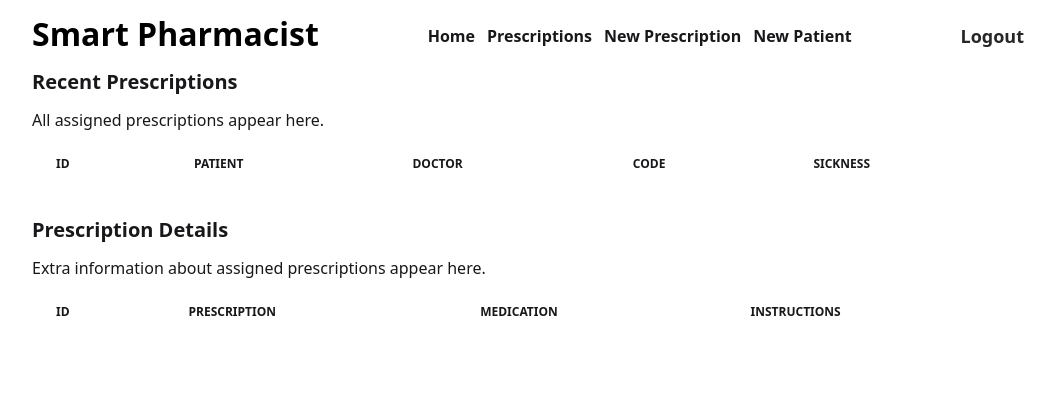
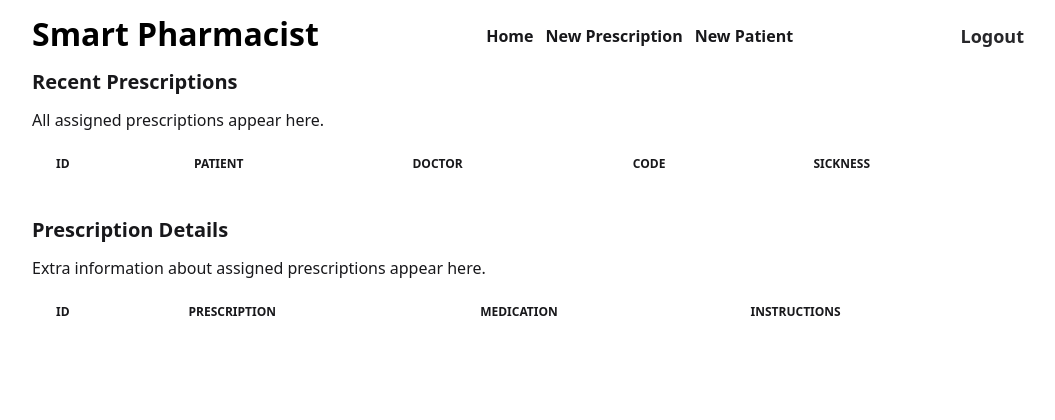
Before and after one commit to Victor-M16/Smart-Pharmacist, a Django app: template smartpharmacist/core/templates/core/doc-home.html in a window 1280 px wide. Shown: the top 420 px of the page, without its empty margins (112-1167 px from the left). Run offline with Django 3.2, Linux system fonts and the light colour scheme; the template is opened without the code that fills it, so the values that code supplies are empty; some libraries are stand-ins or nearby versions; some web fonts are replaced.

Commit message:
style: :building_construction: remove prescriptions link from doctor base template

```diff
--- a/smartpharmacist/core/templates/core/base.html
+++ b/smartpharmacist/core/templates/core/base.html
@@ -56,13 +56,6 @@
           </li>
           <li class="my-2">
             <a
-              href="{% url 'doc-prescription' %}"
-              class="text-zinc-900 font-semibold hover:text-zinc-600 dark:text-zinc-50 dark:hover:text-zinc-400 transition"
-              >Prescriptions</a
-            >
-          </li>
-          <li class="my-2">
-            <a
               href="{% url 'new-prescription' %}"
               class="text-zinc-900 font-semibold hover:text-zinc-600 dark:text-zinc-50 dark:hover:text-zinc-400 transition"
               >New Prescription</a
@@ -99,7 +92,6 @@
         >
           <option value="" disabled selected>Menu</option>
           <option value="{% url 'home' %}">Home</option>
-          <option value="{% url 'doc-prescription' %}">Prescriptions</option>
           <option value="{% url 'new-prescription' %}">New Prescription</option>
           <option value="{% url 'new-patient' %}">New Patient</option>
           <option value="{% url 'logout' %}">Logout</option>
```
